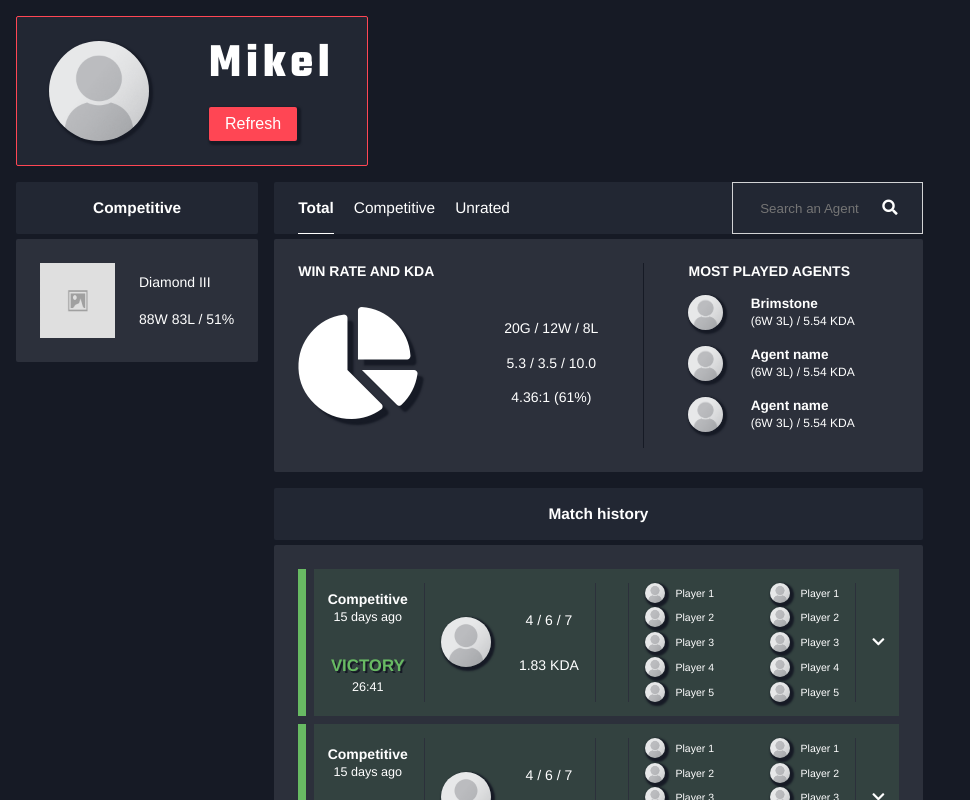
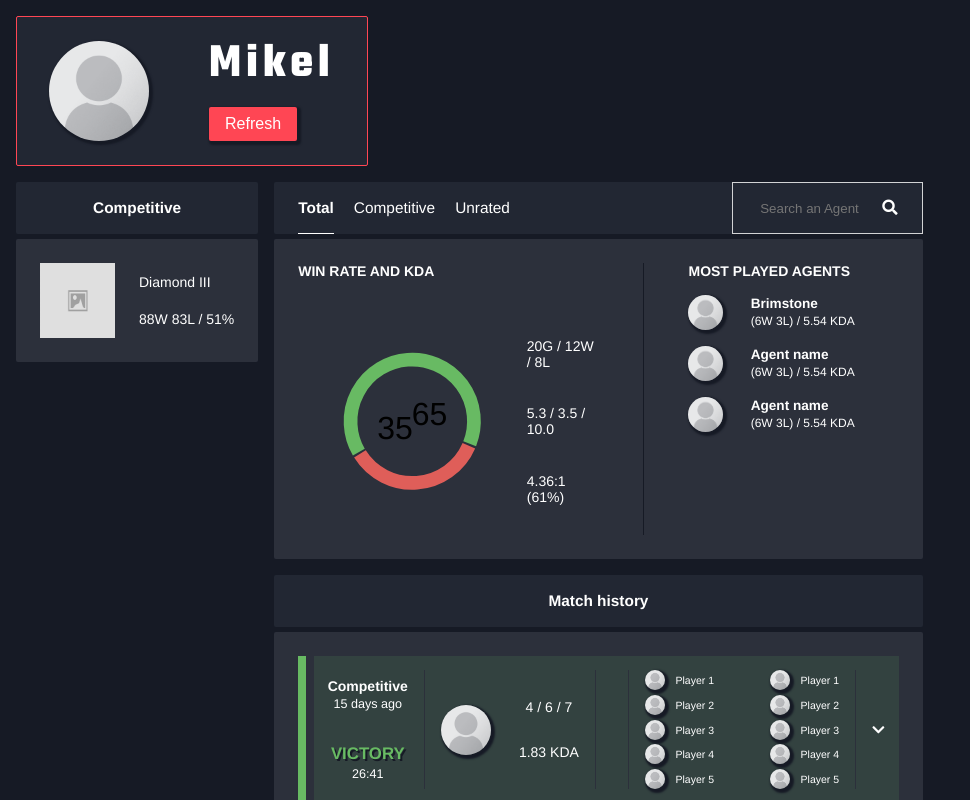
Before and after one commit to bobaec/valostats, a React (Create React App) app: page /player in a window 1280 px wide. Shown: the top 800 px of the page, without its empty margins (0-970 px from the left). Built offline with nearby package versions, Linux system fonts and the light colour scheme.

Commit message:
add react-minimal-pie-chart library to web app and create initial piechart component

```diff
--- a/package.json
+++ b/package.json
@@ -7,9 +7,10 @@
     "@testing-library/react": "^9.5.0",
     "@testing-library/user-event": "^7.2.1",
     "axios": "^0.19.2",
-    "node-sass": "^4.14.0",
+    "node-sass": "^4.14.1",
     "react": "^16.13.1",
     "react-dom": "^16.13.1",
+    "react-minimal-pie-chart": "^8.0.0",
     "react-router-dom": "^5.1.2",
     "react-scripts": "3.4.1"
   },
--- a/src/components/playerComponents/HistoryOverview.jsx
+++ b/src/components/playerComponents/HistoryOverview.jsx
@@ -1,7 +1,7 @@
 import React, { useState } from 'react';
 import './HistoryOverview.scss';
 import HistoryOverviewSearchbox from "./HistoryOverviewSearchbox"
-
+import HistoryOverviewPiechart from './HistoryOverviewPiechart'
 export default function HistoryOverview() {
   const [state, setState] = useState({
     selected: 'total',
@@ -31,7 +31,8 @@ export default function HistoryOverview() {
         <div className='graph-stats-container'>
           <div className='overview-header left-side'>Win rate and KDA</div>
           <div className='graph-stats-inner-container'>
-            <i className='fas fa-chart-pie fa-8x pie-chart'></i>
+            {/* <i className='fas fa-chart-pie fa-8x pie-chart'></i> */}
+            <HistoryOverviewPiechart/>
             <div className='stats-container'>
               <span className='stats'>20G / 12W / 8L</span>
               <span className='stats'>5.3 / 3.5 / 10.0</span>
--- /dev/null
+++ b/src/components/playerComponents/HistoryOverviewPiechart.jsx
@@ -0,0 +1,35 @@
+import React, { useState } from "react";
+import { PieChart } from "react-minimal-pie-chart";
+
+export default function HistoryOverviewPiechart() {
+  return (
+    <PieChart
+      animationDuration={500}
+      animationEasing="ease-out"
+      center={[50, 50]}
+      data={[
+        {
+          color: "#68ba63",
+          title: "One",
+          value: 65,
+        },
+        {
+          color: "#df5e59",
+          title: "Two",
+          value: 35,
+        },
+      ]}
+      label={({ dataEntry }) => dataEntry.value}
+      totalValue={100}
+      rounded={false}
+      center={[50, 50]}
+      labelPosition={10}
+      lengthAngle={360}
+      lineWidth={20}
+      paddingAngle={2}
+      radius={30}
+      startAngle={150}
+      viewBoxSize={[100, 100]}
+    />
+  );
+}
```
Also changed, not shown: 1 other file (tests, documents, lock files or other folders).
